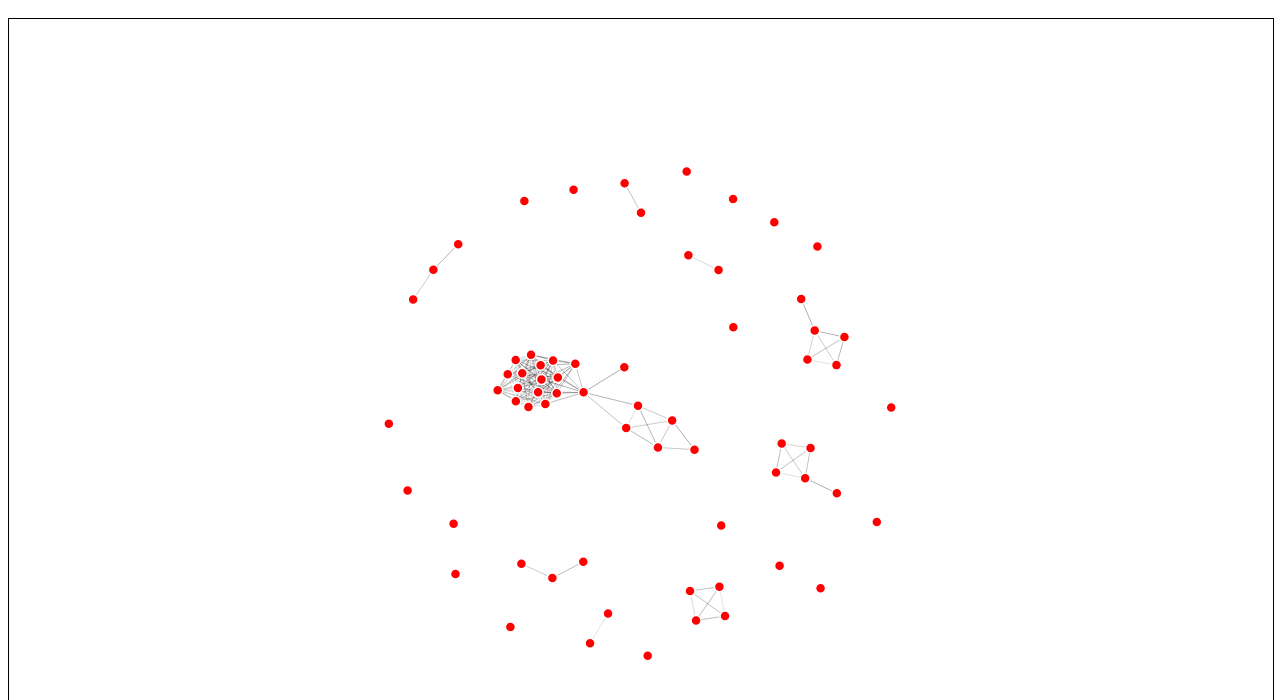
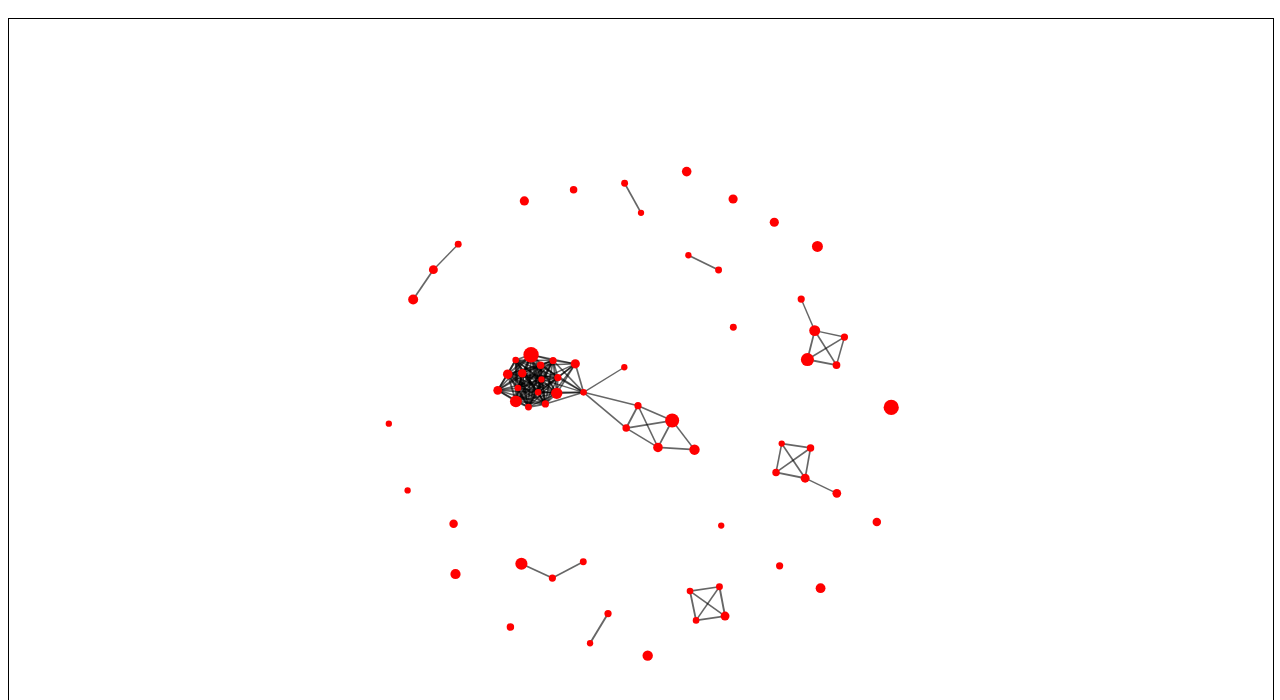
Before and after one commit to FahmiA/MatchThatGenre, a plain HTML site: page TagGraphVisualiser/index.html in a window 1280 px wide. Shown: the part 48-748 px from the top of the page. Drawn offline with Linux system fonts and the light colour scheme.

Commit message:
Visualised node and link weights

```diff
--- a/TagGraphVisualiser/js/src/main.js
+++ b/TagGraphVisualiser/js/src/main.js
@@ -9,6 +9,10 @@ function createGraph(graph) {
     var svgGraphClientBox = svgGraph.node().getBoundingClientRect();
     var width = svgGraphClientBox.width;
     var height = svgGraphClientBox.height;
+
+    tagNameText = svgGraph.append('text')
+        .attr('x', 15)
+        .attr('y', 15);
 
     var force = d3.layout.force()
         .charge(-120)
@@ -24,7 +28,7 @@ function createGraph(graph) {
         .append("line")
         .attr("class", "link")
         .style("stroke-width", function(d) {
-            return Math.sqrt(d.value);
+            return (1 - d.value) * 2;
         });
 
     var node = svgGraph.selectAll(".node")
@@ -32,8 +36,15 @@ function createGraph(graph) {
         .enter()
         .append("circle")
         .attr("class", "node")
-        .attr("r", 5)
-        .style("fill", "red")
+        .attr("r", function(d) {
+            return Math.sqrt(d.artistCount)
+        })
+        .on('mouseover', function(d) {
+            tagNameText.text(d.name);
+        })
+        .on('mouseout', function(d) {
+            tagNameText.text('');
+        })
         .call(force.drag);
 
     node.append("title")
--- a/TagGraphVisualiser/style.css
+++ b/TagGraphVisualiser/style.css
@@ -5,8 +5,7 @@
 }
 
 .node {
-  stroke: #fff;
-  stroke-width: 1.5px;
+    fill: red;
 }
 
 .link {
```
